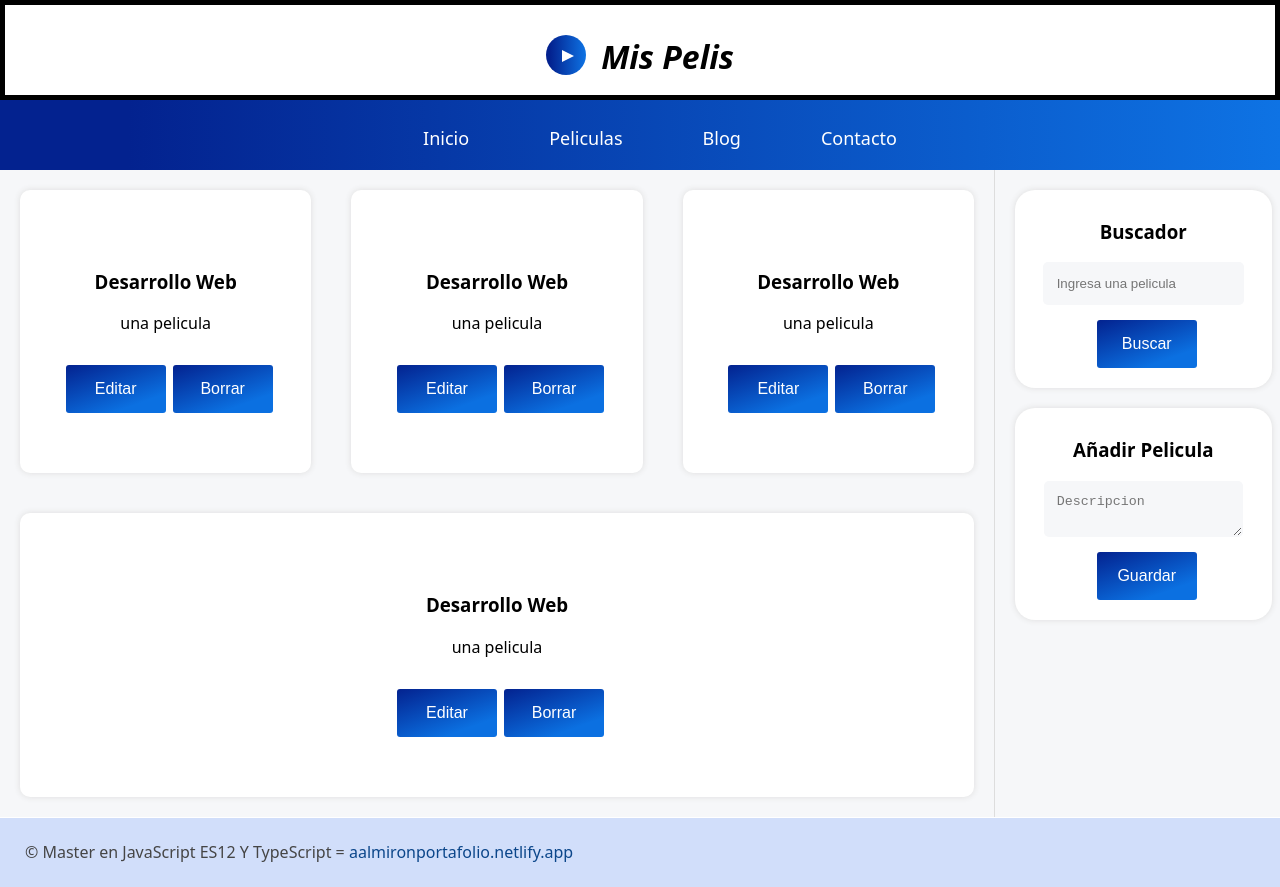
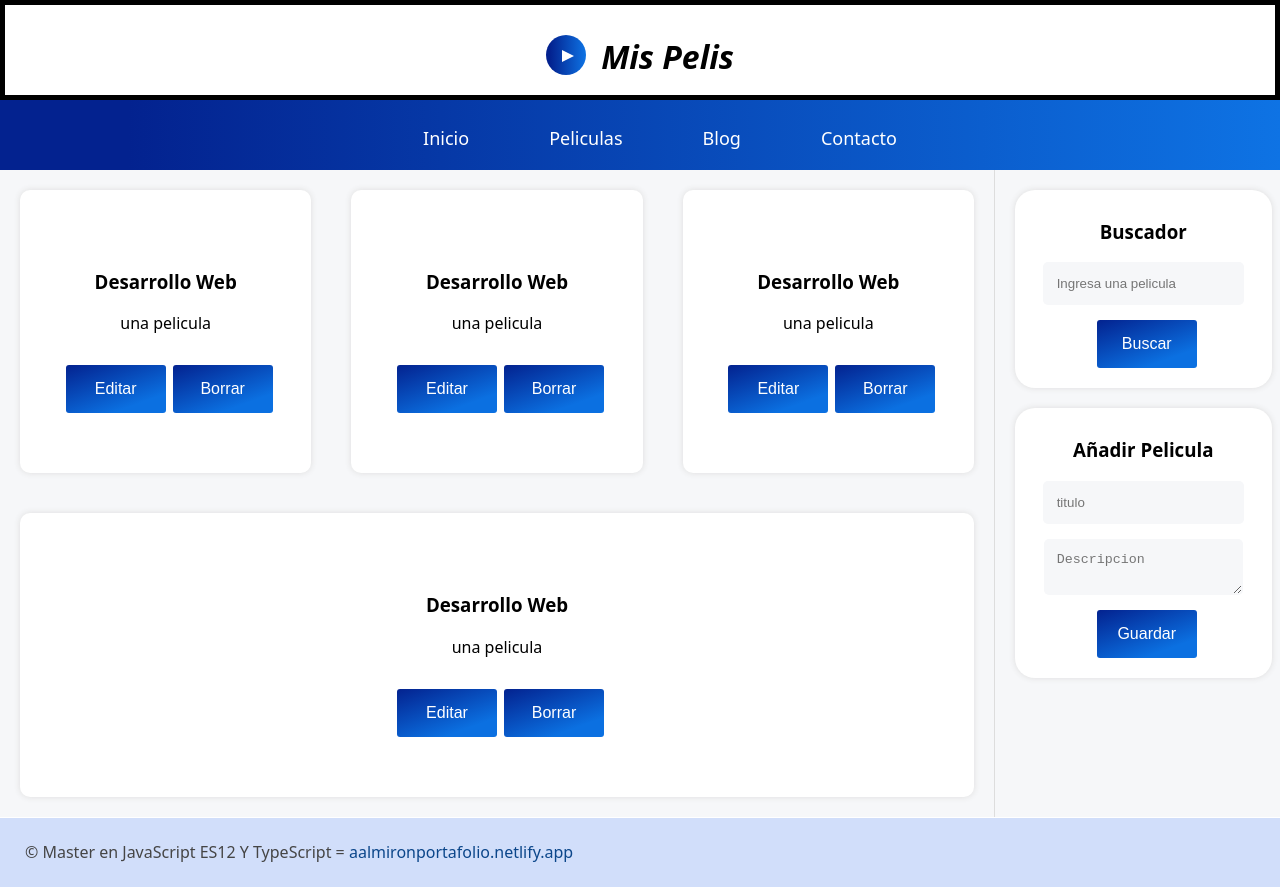
Before and after one commit to augusto01/mispelis.com, a React (Create React App) app: page / in a window 1280 px wide. Built offline with nearby package versions, Linux system fonts and the light colour scheme.

Commit message:
local_Storage

```diff
--- a/src/Components/Buscador.js
+++ b/src/Components/Buscador.js
@@ -6,7 +6,6 @@ export const Buscador = () => {
                 <h3 className="title">Buscador</h3>
                 <form action="">
                   <input type='text' placeholder='Ingresa una pelicula'></input>
-
                     <button>Buscar</button>
                 </form>
 
--- a/src/Components/Crear.js
+++ b/src/Components/Crear.js
@@ -1,12 +1,49 @@
-import React from 'react'
+import React, { useState } from 'react'
+import { GuardarEnStorage } from '../Helpers/GuardarEnStorage';
 
 export const Crear = () => {
+  const tituloComponente = 'Añadir Pelicula'
+
+  const [peliState,setPeliState]= useState ({
+    titulo: '',
+    descripcion: ''
+  });
+
+  const {titulo, descripcion} = peliState;
+
+  const conseguirDatosForm = e => {
+    e.preventDefault();
+
+    //conseguir datos del formulario
+    let target = e.target;
+    let titulo = target.titulo.value;
+    let descripcion = target.descripcion.value;
+
+    //crear objeto pelicula
+    let pelicula = {
+      id: new Date().getTime(),
+      titulo,
+      descripcion
+    }
+
+    setPeliState(pelicula);
+
+    //Guardar en el almacenamiento local
+    GuardarEnStorage(pelicula)
+
+  };
+
+
+
   return (
     <div>
         <div classNameName="add">
-                <h3 className="title">Añadir Pelicula</h3>
-                <form action="">
-                    <textarea name="" id="" placeholder="Descripcion"></textarea>
+                <h3 className="title">{tituloComponente}</h3>
+                <strong>{(titulo && descripcion) &&'Has creado la pelicula: '+titulo}</strong>
+
+                <form onSubmit={conseguirDatosForm} action="">
+                    <input type='text' id='titulo' name='titulo' placeholder='titulo'></input>
+                    <textarea name="descripcion" id="" placeholder="Descripcion"></textarea>
                     <button>Guardar</button>
                 </form>
             </div>
--- /dev/null
+++ b/src/Helpers/GuardarEnStorage.js
@@ -0,0 +1,21 @@
+export const GuardarEnStorage = peli => {
+
+    //conseguir elementos existente
+    let elementos = JSON.parse(localStorage.getItem('pelis'));
+
+
+    //comprobar si es un array
+    if (Array.isArray(elementos)){
+      //añadir elemento nuevo
+      elementos.push(peli);
+    }else{
+      elementos = [peli];
+    }
+
+    console.log(elementos)
+
+    //guardar en el local storage
+    localStorage.setItem('pelis',JSON.stringify(elementos))
+    //devolver el objeto
+    return peli;
+  }
```
